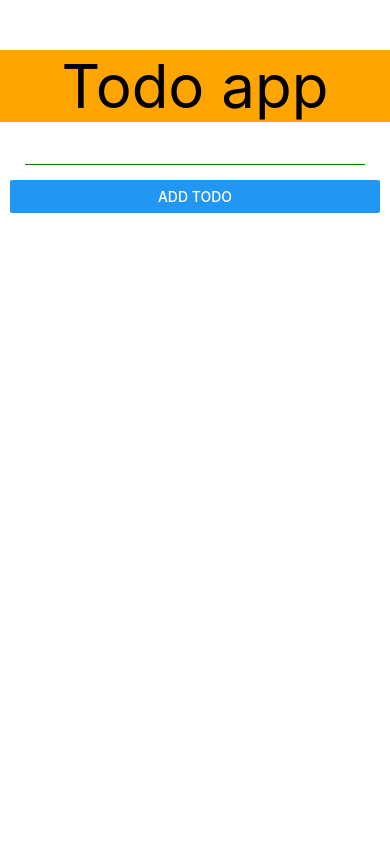
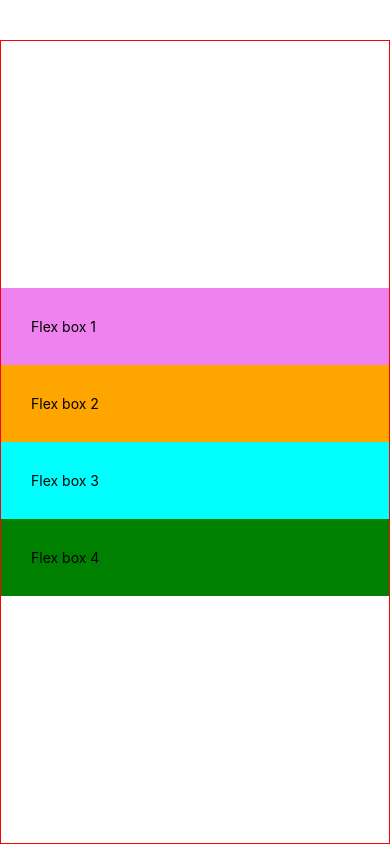
Before and after one commit to nbthinh/learning-react-native-base, a React Native app: screen / in a window 390 px wide. Built offline with nearby package versions, Linux system fonts and the light colour scheme.

Commit message:
video 15

```diff
--- a/App.tsx
+++ b/App.tsx
@@ -1,5 +1,6 @@
 import { useState } from 'react';
 import { Button, StyleSheet, Text, TextInput, View, ScrollView, FlatList, TouchableOpacity, Pressable, Alert, TouchableWithoutFeedback, Keyboard } from 'react-native';
+import FlexBox from './components/flex.box';
 
 
 interface ITodo {
@@ -43,45 +44,46 @@ export default function App() {
   }
 
   return (
-    <TouchableWithoutFeedback onPress={() => Keyboard.dismiss()}>
-      <View style={styles.container}>
-        <Text style={styles.header}>Todo app</Text>
+    // <TouchableWithoutFeedback onPress={() => Keyboard.dismiss()}>
+    //   <View style={styles.container}>
+    //     <Text style={styles.header}>Todo app</Text>
 
-        {/* form */}
-        <View style={styles.body}>
-          <TextInput
-            value={todo}
-            style={styles.todoInput}
-            onChangeText={(value) => setTodo(value)}
-          />
-          <Button
-            title="Add todo"
-            onPress={handleAddTodo}
-          />
-        </View>
+    //     {/* form */}
+    //     <View style={styles.body}>
+    //       <TextInput
+    //         value={todo}
+    //         style={styles.todoInput}
+    //         onChangeText={(value) => setTodo(value)}
+    //       />
+    //       <Button
+    //         title="Add todo"
+    //         onPress={handleAddTodo}
+    //       />
+    //     </View>
 
-        {/* list todo */}
-        <View style={styles.body}>
-          <FlatList
-            data={listTodo}
-            keyExtractor={(item) => item.id + ""}
-            renderItem={
-              ({item}) => {
-                console.log(item)
-                return (
-                  <Pressable
-                    onPress={() => deleteTodo(item.id)}
-                    style={({pressed}) => ({opacity: pressed ? 0.5 : 1})}
-                  >
-                    <Text style={styles.todoItem}>{item.name}</Text>
-                  </Pressable>
-                )
-              }
-            }
-          />
-        </View>
-      </View>
-    </TouchableWithoutFeedback>
+    //     {/* list todo */}
+    //     <View style={styles.body}>
+    //       <FlatList
+    //         data={listTodo}
+    //         keyExtractor={(item) => item.id + ""}
+    //         renderItem={
+    //           ({item}) => {
+    //             console.log(item)
+    //             return (
+    //               <Pressable
+    //                 onPress={() => deleteTodo(item.id)}
+    //                 style={({pressed}) => ({opacity: pressed ? 0.5 : 1})}
+    //               >
+    //                 <Text style={styles.todoItem}>{item.name}</Text>
+    //               </Pressable>
+    //             )
+    //           }
+    //         }
+    //       />
+    //     </View>
+    //   </View>
+    // </TouchableWithoutFeedback>
+    <FlexBox />
   );
 }
 
--- /dev/null
+++ b/components/flex.box.tsx
@@ -0,0 +1,48 @@
+import { View, Text, StyleSheet } from "react-native";
+
+const styles = StyleSheet.create({
+    container: {
+        marginTop: 40,
+        borderWidth: 1,
+        borderColor: "red",
+        flex: 1,
+        justifyContent: "center"
+    },
+    item1: {
+        backgroundColor: "violet",
+        padding: 30,
+    },
+    item2: {
+        backgroundColor: "orange",
+        padding: 30,
+    },
+    item3: {
+        backgroundColor: "cyan",
+        padding: 30,
+    },
+    item4: {
+        backgroundColor: "green",
+        padding: 30,
+    },
+});
+
+const FlexBox = () => {
+    return (
+        <View style={styles.container}>
+            <View style={styles.item1}>
+                <Text>Flex box 1</Text>
+            </View>
+            <View style={styles.item2}>
+                <Text>Flex box 2</Text>
+            </View>
+            <View style={styles.item3}>
+                <Text>Flex box 3</Text>
+            </View>
+            <View style={styles.item4}>
+                <Text>Flex box 4</Text>
+            </View>
+        </View>
+    );
+}
+
+export default FlexBox;
```
